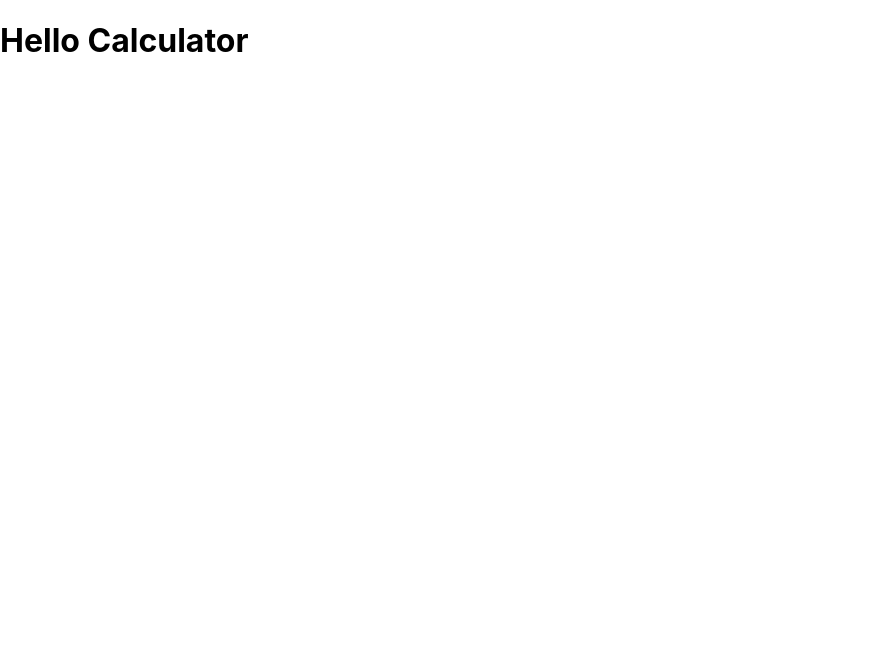
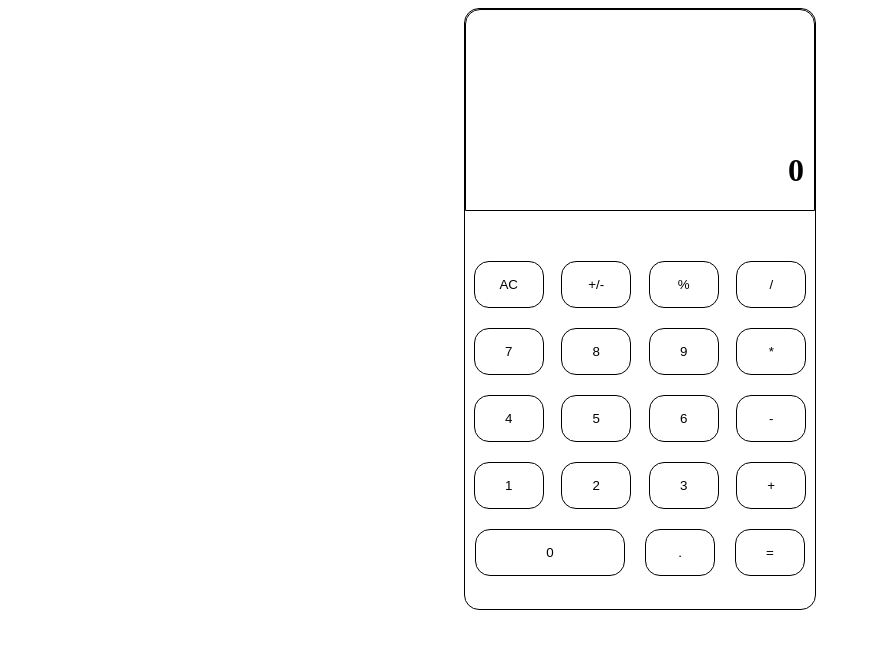
Before and after one commit to kafleysovit/calculator_first, a React (Create React App) app: page / in a window 1280 px wide. Shown: the top 648 px of the page, without its empty margins (0-877 px from the left). Built offline with nearby package versions, Linux system fonts and the light colour scheme.

Commit message:
trying to pass data via button

```diff
--- a/src/App.js
+++ b/src/App.js
@@ -1,7 +1,9 @@
+import Calculator from "./screens/Calculator";
+import "./app.css";
 function App() {
   return (
     <div className="App">
-      <h1>Hello Calculator</h1>
+      <Calculator />
     </div>
   );
 }
--- /dev/null
+++ b/src/app.css
@@ -0,0 +1,5 @@
+.App{
+    display: flex;
+    justify-content: center;
+    align-content: center;
+}
--- a/src/index.css
+++ /dev/null
@@ -1,13 +0,0 @@
-body {
-  margin: 0;
-  font-family: -apple-system, BlinkMacSystemFont, 'Segoe UI', 'Roboto', 'Oxygen',
-    'Ubuntu', 'Cantarell', 'Fira Sans', 'Droid Sans', 'Helvetica Neue',
-    sans-serif;
-  -webkit-font-smoothing: antialiased;
-  -moz-osx-font-smoothing: grayscale;
-}
-
-code {
-  font-family: source-code-pro, Menlo, Monaco, Consolas, 'Courier New',
-    monospace;
-}
--- a/src/index.js
+++ b/src/index.js
@@ -1,6 +1,5 @@
 import React from "react";
 import ReactDOM from "react-dom/client";
-import "./index.css";
 import App from "./App";
 
 const root = ReactDOM.createRoot(document.getElementById("root"));
--- /dev/null
+++ b/src/screens/Calculator.js
@@ -0,0 +1,87 @@
+import "./calculator.css";
+import { useState } from "react";
+function Calculator() {
+  const [soluton, setsolution] = useState("");
+  const handlenumber = (num) => {
+    setsolution(soluton + num);
+  };
+  //   const handlesign = (num, sign) => {
+  //     if (
+  //       num[num.length - 1] === "+" ||
+  //       num[num.length - 1] === "-" ||
+  //       num[num.length - 1] === "*" ||
+  //       num[num.length - 1] === "/"
+  //     ) {
+  //       setsolution(soluton(0, soluton.length - 2) + sign);
+  //     } else {
+  //       handlenumber(sign);
+  //     }
+  //   };
+
+  return (
+    <div className="calculator">
+      <div className="solutions">
+        <h1 className="answer">{soluton.length === 0 ? 0 : soluton}</h1>
+      </div>
+      <div className="allbuttons">
+        <div className="first">
+          <button className="button" onClick={() => setsolution("")}>
+            AC
+          </button>
+          <button className="button">+/-</button>
+          <button className="button">%</button>
+          <button className="button">/</button>
+        </div>
+        <div className="first">
+          <button className="button" onClick={() => handlenumber("7")}>
+            7
+          </button>
+          <button className="button" onClick={() => handlenumber("8")}>
+            8
+          </button>
+          <button className="button" onClick={() => handlenumber("9")}>
+            9
+          </button>
+          <button className="button">*</button>
+        </div>
+        <div className="first">
+          <button className="button" onClick={() => handlenumber("4")}>
+            4
+          </button>
+          <button className="button" onClick={() => handlenumber("5")}>
+            5
+          </button>
+          <button className="button" onClick={() => handlenumber("6")}>
+            6
+          </button>
+          <button className="button">-</button>
+        </div>
+        <div className="first">
+          <button className="button" onClick={() => handlenumber("1")}>
+            1
+          </button>
+          <button className="button" onClick={() => handlenumber("2")}>
+            2
+          </button>
+          <button className="button" onClick={() => handlenumber("3")}>
+            3
+          </button>
+          <button className="button">+</button>
+        </div>
+        <div className="first">
+          <button
+            className="button1"
+            onClick={() => (soluton.length === 0 ? 0 : handlenumber("0"))}
+          >
+            0
+          </button>
+          <button className="button" onClick={() => handlenumber("0.")}>
+            .
+          </button>
+          <button className="button">=</button>
+        </div>
+      </div>
+    </div>
+  );
+}
+export default Calculator;
--- /dev/null
+++ b/src/screens/calculator.css
@@ -0,0 +1,43 @@
+.calculator {
+    background-color: white;
+    height: 600px;
+    width: 350px;
+    border: 1px solid black;
+    border-radius: 15px;
+
+}
+.solutions {
+    background-color: white;
+    height: 200px;
+    border: 1px solid black;
+    border-start-start-radius: 15px;
+    border-start-end-radius: 15px;
+    display: flex;
+    justify-content: flex-end;
+    align-items: flex-end;
+}
+.allbuttons {
+    margin-top: 50px;
+}
+.button{
+    padding: 15px;
+    border-radius: 15px;
+    width: 70px;
+    background-color: white;
+    border: 1px solid black;
+
+}
+.first{
+    margin-top: 20px;
+    display: flex;
+    justify-content: space-around;
+}
+.button1{
+    width: 150px;
+    border: 1px solid black;
+    background-color: white;
+    border-radius: 15px;
+}
+.answer{
+    margin-right: 10px;
+}
```
